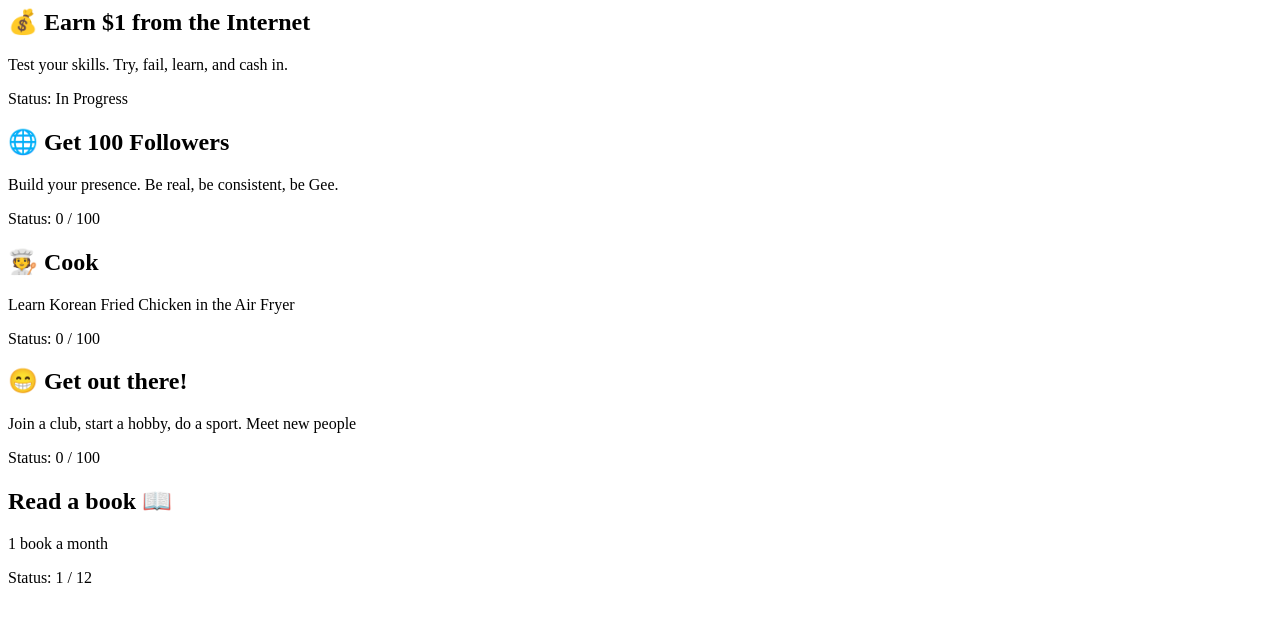
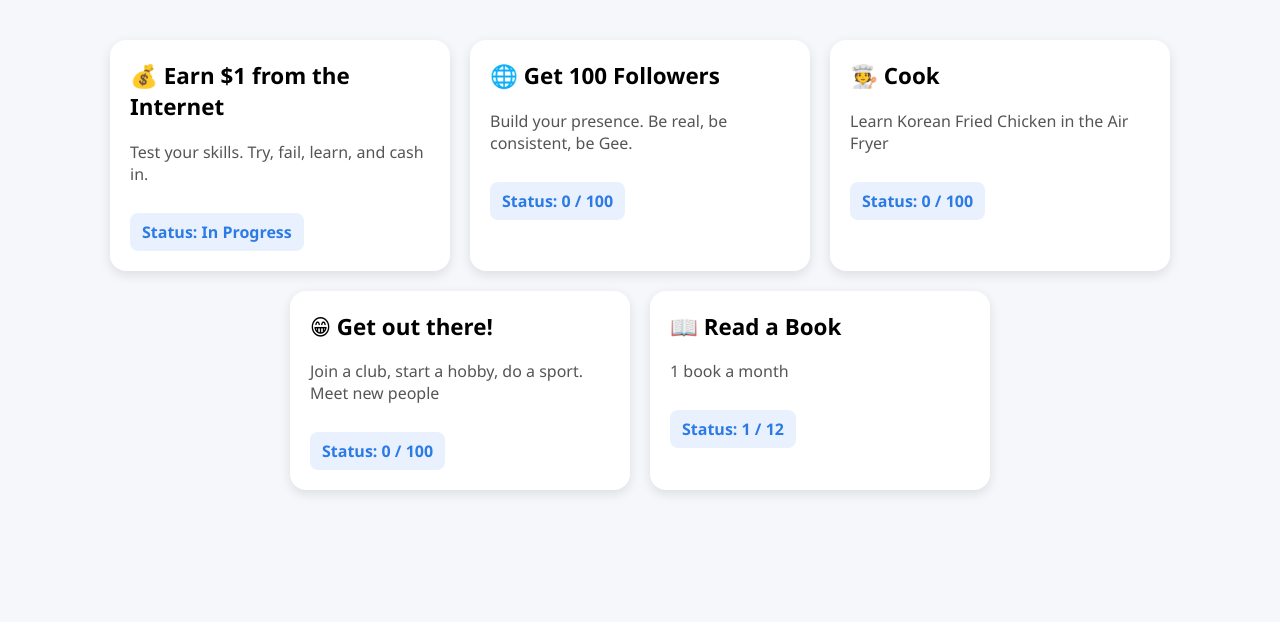
Before and after one commit to gdcooney/geedeecee, a plain HTML site: page index.html in a window 1280 px wide. Drawn offline with Linux system fonts and the light colour scheme.

Commit message:
Update index.html

```diff
--- a/index.html
+++ b/index.html
@@ -1,3 +1,56 @@
+<!DOCTYPE html>
+<html lang="en">
+<head>
+  <meta charset="UTF-8">
+  <title>Gee's Goals</title>
+  <style>
+    body {
+      font-family: 'Segoe UI', Tahoma, Geneva, Verdana, sans-serif;
+      background: #f5f7fa;
+      margin: 0;
+      padding: 40px 20px;
+      display: flex;
+      flex-wrap: wrap;
+      justify-content: center;
+      gap: 20px;
+    }
+
+    .card {
+      background: white;
+      border-radius: 16px;
+      box-shadow: 0 4px 12px rgba(0,0,0,0.1);
+      padding: 20px;
+      width: 300px;
+      transition: transform 0.2s;
+    }
+
+    .card:hover {
+      transform: scale(1.03);
+    }
+
+    h2 {
+      margin-top: 0;
+      font-size: 1.4rem;
+    }
+
+    p {
+      font-size: 1rem;
+      color: #555;
+    }
+
+    .status {
+      margin-top: 12px;
+      font-weight: bold;
+      color: #2c7be5;
+      background: #eaf1fe;
+      padding: 8px 12px;
+      border-radius: 8px;
+      display: inline-block;
+    }
+  </style>
+</head>
+<body>
+
   <div class="card" id="goal1">
     <h2>💰 Earn $1 from the Internet</h2>
     <p>Test your skills. Try, fail, learn, and cash in.</p>
@@ -23,10 +76,10 @@
   </div>
 
   <div class="card" id="goal5">
-  <h2>Read a book 📖</h2>
+    <h2>📖 Read a Book</h2>
     <p>1 book a month</p>
     <div class="status">Status: 1 / 12</div>
   </div>
 
-
-<!-- repeat with: goal-cook, goal-read, goal-hobby -->
+</body>
+</html>
```
Lines whose indentation alone changed are shown as unchanged.
